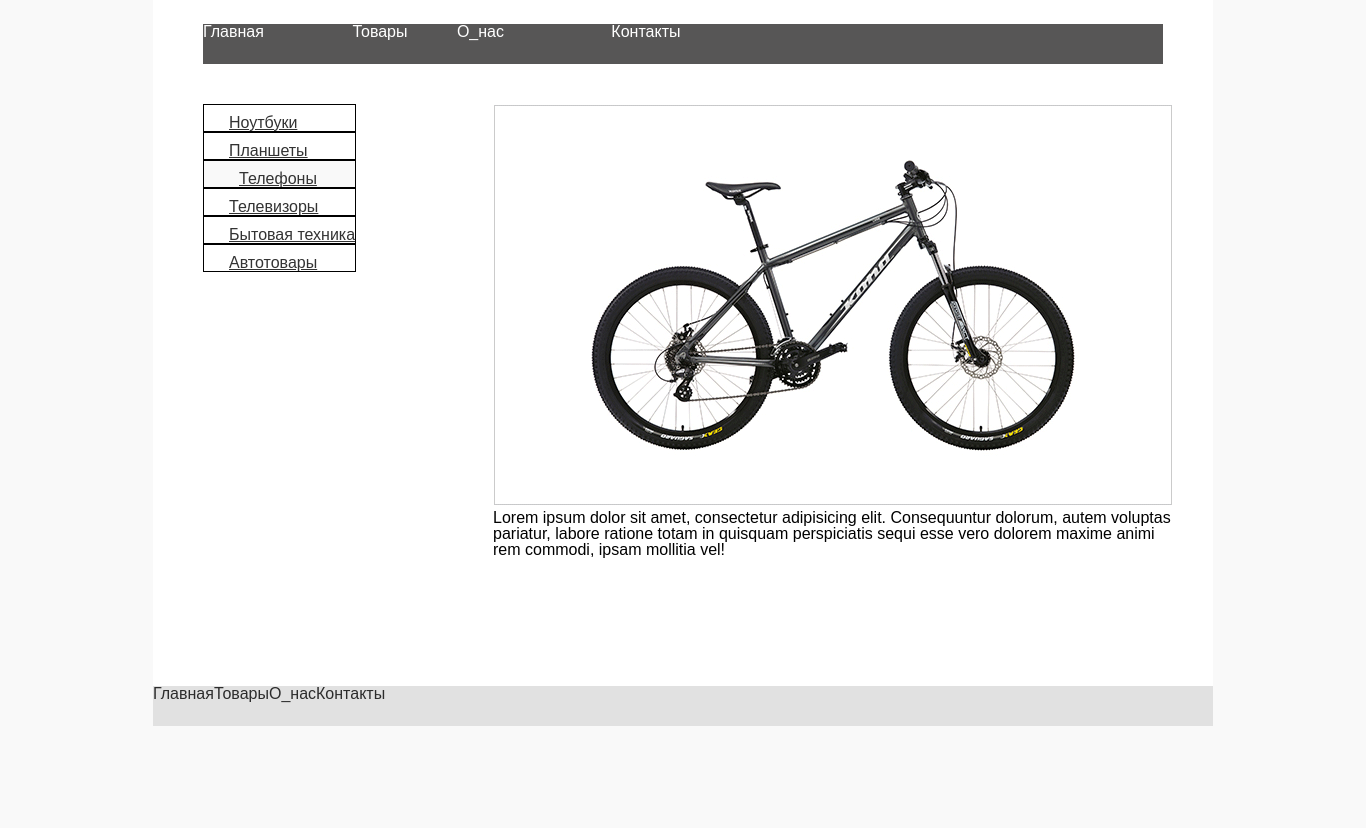
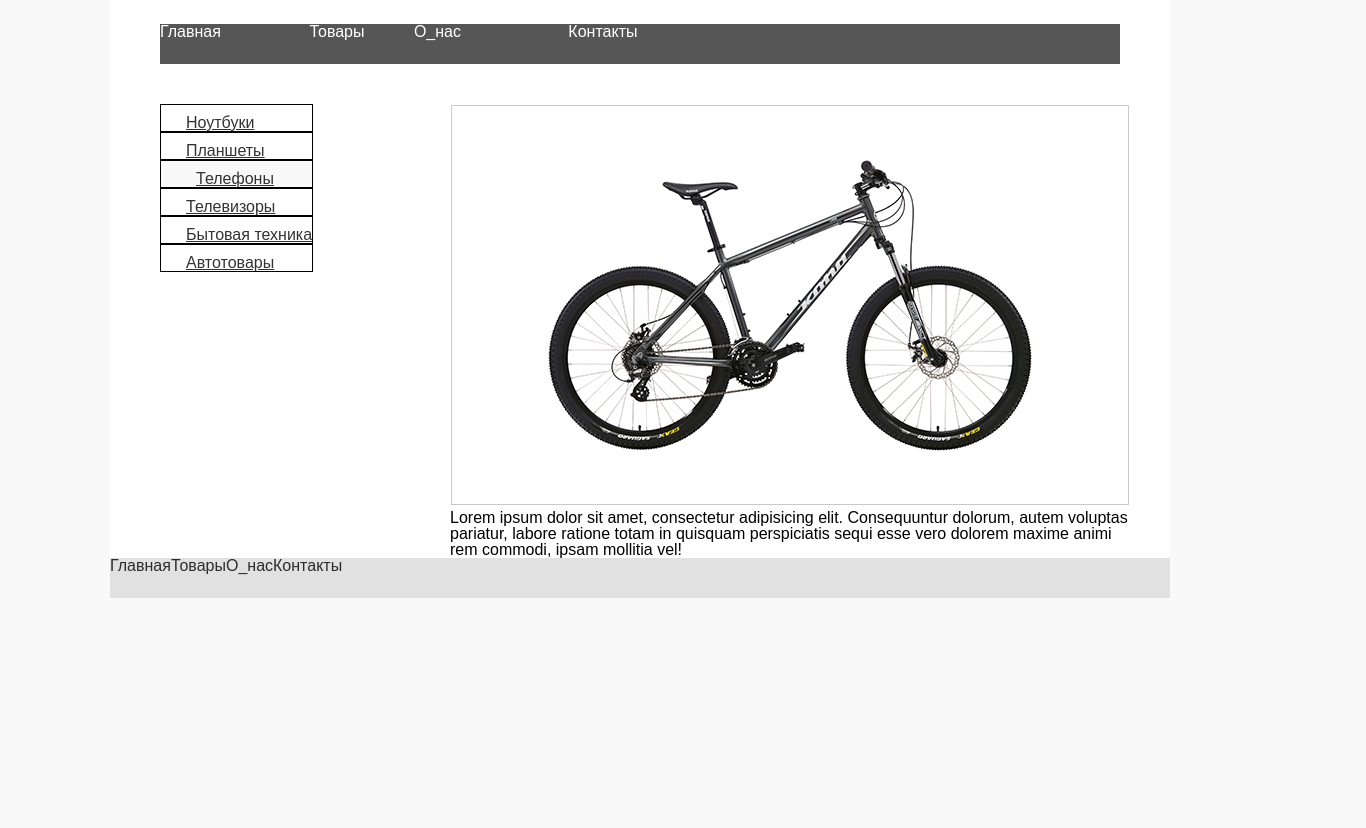
Before and after one commit to denmelnikov/GoIT_hw_bicycle, a plain HTML site: page index.html in a window 1280 px wide. Shown: the part 74-902 px from the top of the page, 1366 px wide, since content can reach past the window. After the commit the page ends 800 px from the top, so only its background shows below. Drawn offline with Linux system fonts and the light colour scheme.

Commit message:
1.2 commit

```diff
--- a/css/style.css
+++ b/css/style.css
@@ -1,8 +1,8 @@
 
 html, body{
     background-color: #f9f9f9;
-    width: 1366px;
-    height: 100%;
+   /* width: 1366px;
+    height: 100%;*/
     font-family: arial;
 }
 
@@ -13,7 +13,7 @@ a {
 .content{
     display: table;
     background-color: #ffffff;
-    width: 1060px;
+   /* width: 1060px;*/
     height: 100%;
 /*    position: absolute;*/
     margin: 0 auto;
```
